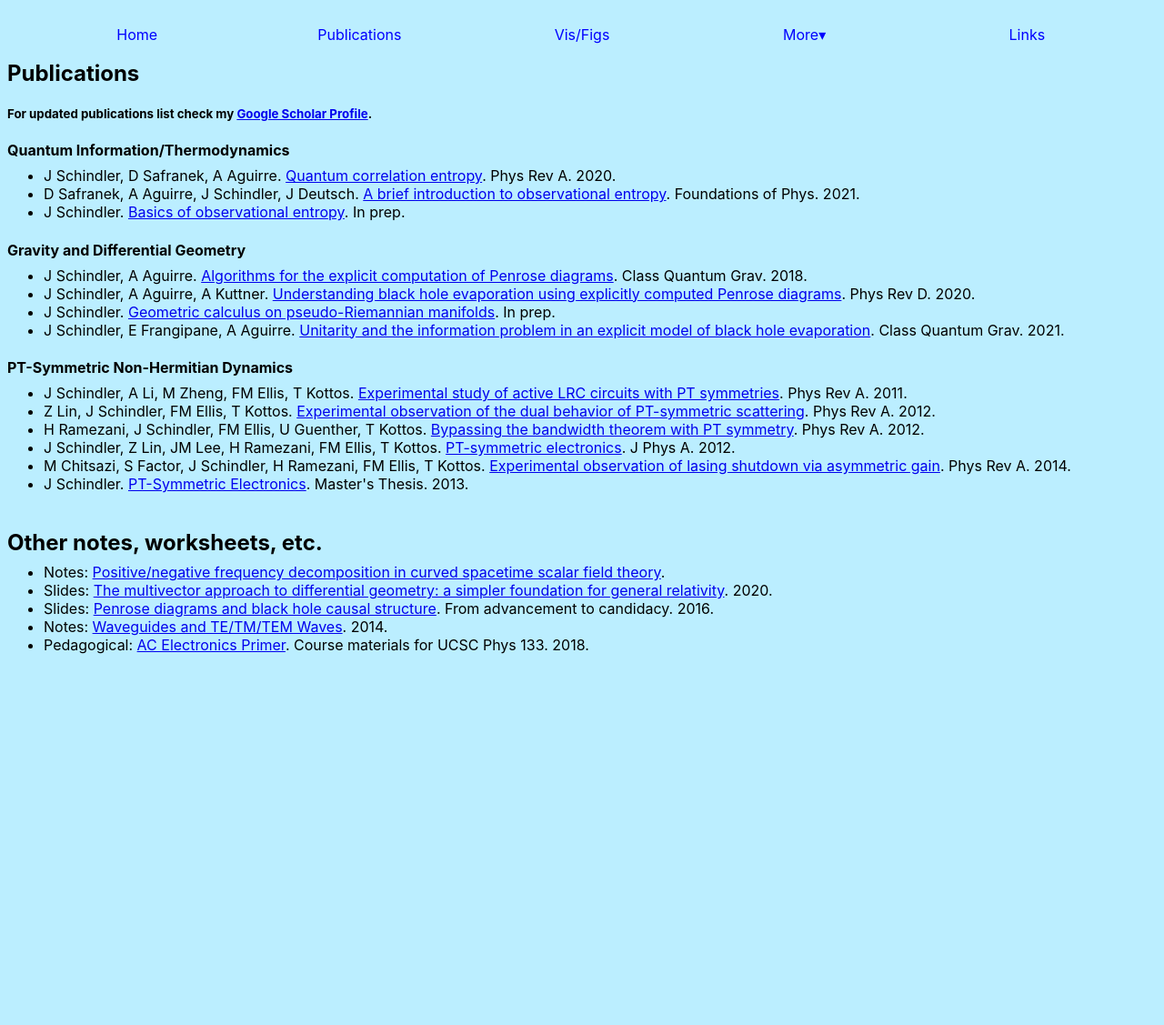
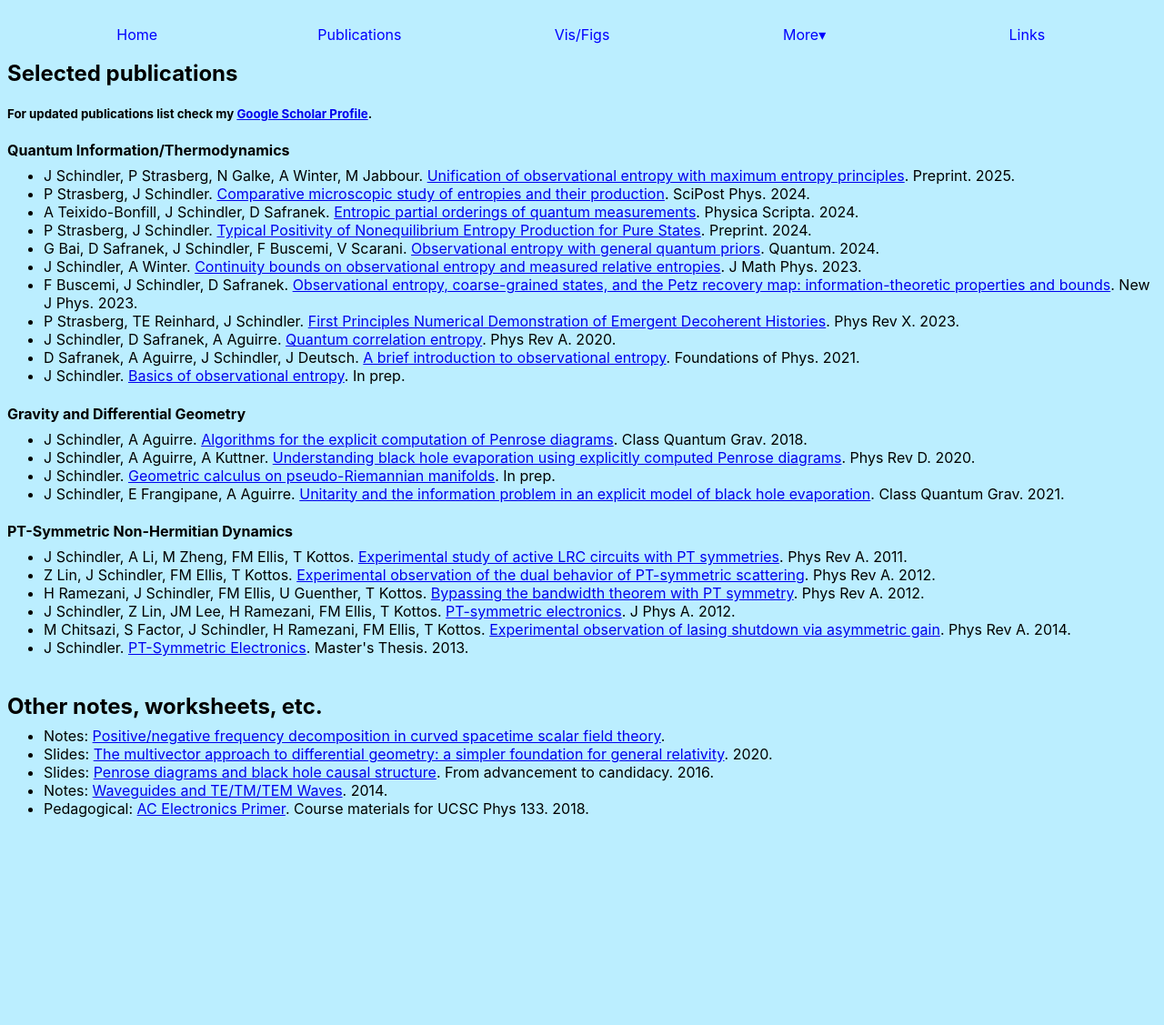
Before and after one commit to jcschindler01/jcschindler01.github.io, a Jekyll site: the page built from pub/index.html, in a window 1280 px wide. Shown: the whole page at 91% size. Built offline with Jekyll 4.4.1, drawn with Linux system fonts in a browser that asks for light colours; comment, search, counter and statistics services are not loaded; before the commit the page ends 947 px from its top, so only the background shows below that.

Commit message:
Add publications.

```diff
--- a/index.html
+++ b/index.html
@@ -9,6 +9,7 @@ title: "Home"
     <p>Thanks for visiting!</p>
     <p>Quick links:</p>
     <ul>
+      <li> New paper!! <a href="https://arxiv.org/abs/2503.15612" target="_blank" rel="noopener noreferrer">OE + MaxEnt = arxiv:2503.15612</a>.
       <li> <a href="https://xhorizon.readthedocs.io/en/latest/index.html" target="_blank" rel="noopener noreferrer">xhorizon</a> diagram software now live!
     	<li> <a href="vis/penrose">Penrose Diagrams</a>
   		<li> <a href="teach/phys133ucsc">UCSC PHYS 133</a>
--- a/pub/index.html
+++ b/pub/index.html
@@ -5,10 +5,50 @@ title: "Publications"
 
 <div class="pubpage">
   <div class="journals">
-    <h2>Publications</h2>
+    <h2>Selected publications</h2>
     <h5>For updated publications list check my <a href="https://scholar.google.com/citations?user=7AzXqe4AAAAJ&hl=en" target="_blank" rel="noopener noreferrer">Google Scholar Profile</a>.</h5>
     <h4>Quantum Information/Thermodynamics</h4>
     <ul>
+      <li>
+        J Schindler, P Strasberg, N Galke, A Winter, M Jabbour.
+        <a href="https://arxiv.org/abs/2503.15612" target="_blank" rel="noopener noreferrer">Unification of observational entropy with maximum entropy principles</a>.
+        Preprint. 2025.
+      </li>
+      <li>
+        P Strasberg, J Schindler.
+        <a href="https://arxiv.org/abs/2403.09403" target="_blank" rel="noopener noreferrer">Comparative microscopic study of entropies and their production</a>.
+        SciPost Phys. 2024.
+      </li>
+      <li>
+        A Teixido-Bonfill, J Schindler, D Safranek.
+        <a href="https://arxiv.org/abs/2310.14086" target="_blank" rel="noopener noreferrer">Entropic partial orderings of quantum measurements</a>.
+        Physica Scripta. 2024.
+      </li>
+      <li>
+        P Strasberg, J Schindler.
+        <a href="https://arxiv.org/abs/2411.08850" target="_blank" rel="noopener noreferrer">Typical Positivity of Nonequilibrium Entropy Production for Pure States</a>.
+        Preprint. 2024.
+      </li>
+      <li>
+        G Bai, D Safranek, J Schindler, F Buscemi, V Scarani.
+        <a href="https://arxiv.org/abs/2308.08763" target="_blank" rel="noopener noreferrer">Observational entropy with general quantum priors</a>.
+        Quantum. 2024.
+      </li>
+      <li>
+        J Schindler, A Winter.
+        <a href="https://arxiv.org/abs/2302.00400" target="_blank" rel="noopener noreferrer">Continuity bounds on observational entropy and measured relative entropies</a>.
+        J Math Phys. 2023.
+      </li>
+      <li>
+        F Buscemi, J Schindler, D Safranek.
+        <a href="https://arxiv.org/abs/2209.03803" target="_blank" rel="noopener noreferrer">Observational entropy, coarse-grained states, and the Petz recovery map: information-theoretic properties and bounds</a>.
+        New J Phys. 2023.
+      </li>
+      <li>
+        P Strasberg, TE Reinhard, J Schindler.
+        <a href="https://arxiv.org/abs/2304.10258" target="_blank" rel="noopener noreferrer">First Principles Numerical Demonstration of Emergent Decoherent Histories</a>.
+        Phys Rev X. 2023.
+      </li>
       <li>
         J Schindler, D Safranek, A Aguirre.
         <a href="https://arxiv.org/abs/2005.05408" target="_blank" rel="noopener noreferrer">Quantum correlation entropy</a>.
```
